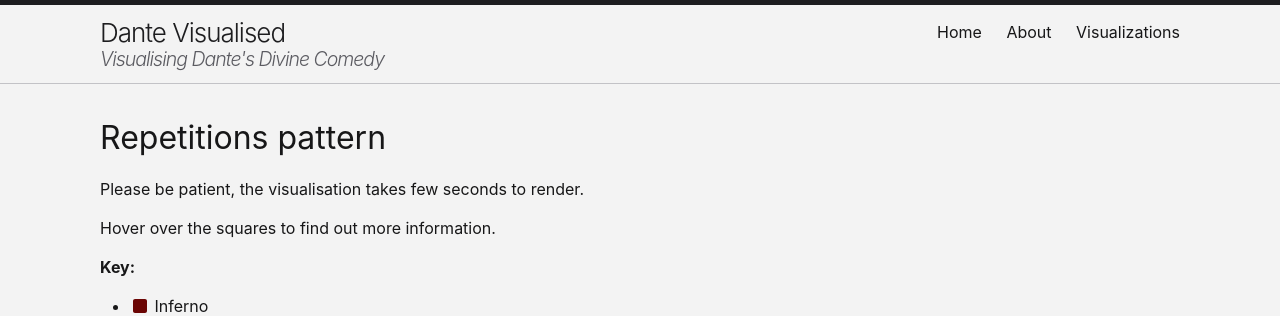
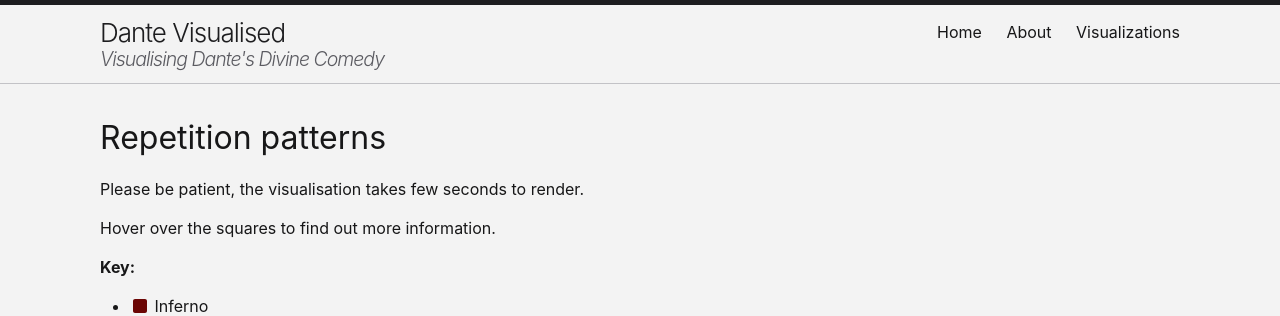
Before and after one commit to ginestra/dante-visualised, a Jekyll site: the page built from _pages/repetitions-pattern.md, in a window 1280 px wide. Shown: the top 316 px of the page. Built offline with Jekyll 4.4.1, drawn with Linux system fonts in a browser that asks for light colours; nearby versions of some CDN libraries; library files that are not in the unit come from our copies.

Commit message:
Fixed grammar mistake

```diff
--- a/_layouts/default.html
+++ b/_layouts/default.html
@@ -25,7 +25,7 @@
       <script src="{{ site.baseurl }}assets/js/app_rhymes_paradiso.js"></script>
     {% elsif page.url == "/sentiment-pattern/" %}
       <script src="{{ site.baseurl }}assets/js/app_pattern.js"></script>
-    {% elsif page.url == "/repetitions-pattern/" %}
+    {% elsif page.url == "/repetition-patterns/" %}
       <script src="{{ site.baseurl }}assets/js/app_repetition.js"></script>
     {% elsif page.url == "/lines/inferno/" %}
       <script src="{{ site.baseurl }}assets/js/app_lines_inferno.js"></script>
--- a/_pages/repetitions-pattern.md
+++ b/_pages/repetitions-pattern.md
@@ -1,7 +1,7 @@
 ---
 layout: visualizations
-title: Repetitions pattern
-permalink: /repetitions-pattern/
+title: Repetition patterns
+permalink: /repetition-patterns/
 ---
 
 Please be patient, the visualisation takes few seconds to render.
```
Also changed, not shown: _pages/visualizations.md (+1 -1 lines).
